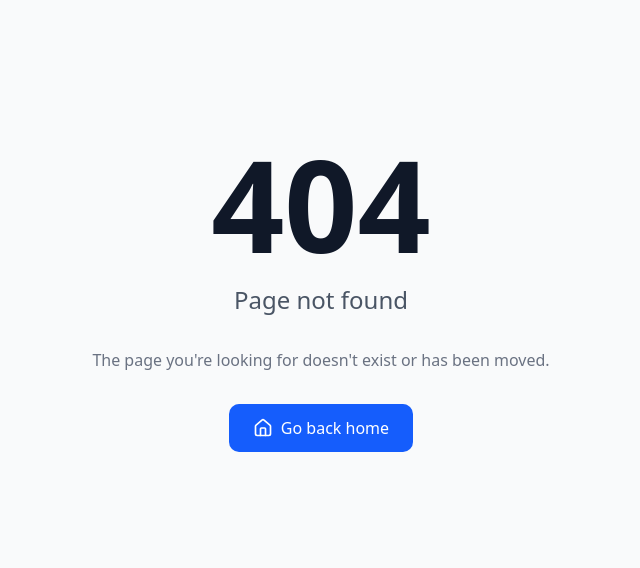
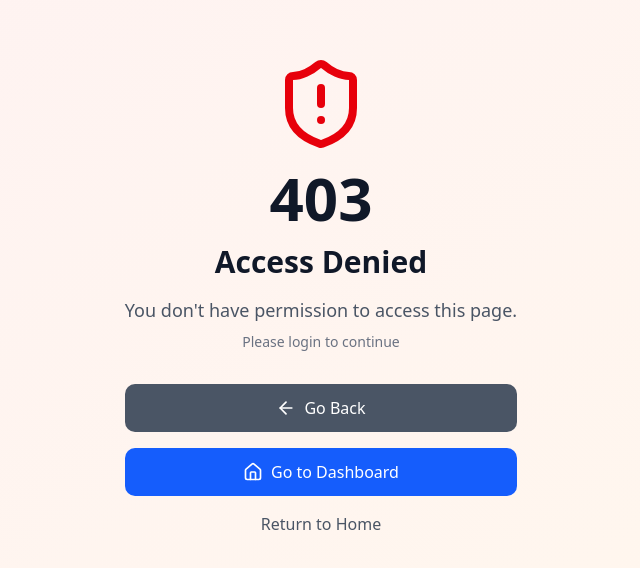
Before and after one commit to jamil908/parcell-delivery-client, a React (Vite) app: page /unauthorized in a window 1280 px wide. Before the commit this address had no page. Shown: the part 104-672 px from the top of the page, without its empty margins (319-959 px from the left). Built offline with nearby package versions, Linux system fonts and the light colour scheme.

Commit message:
add role based login

```diff
--- /dev/null
+++ b/src/Pages/Unauthorized.tsx
@@ -0,0 +1,69 @@
+import React from 'react';
+import { Link, useNavigate } from 'react-router-dom';
+import { ShieldAlert, Home, ArrowLeft } from 'lucide-react';
+import { useAuth } from '@/hooks/useAuth';
+
+const Unauthorized: React.FC = () => {
+  const navigate = useNavigate();
+  const { user } = useAuth();
+
+  const getDashboardLink = () => {
+    if (!user) return '/login';
+
+    switch (user.role) {
+      case 'admin':
+        return '/admin-dashboard';
+      case 'sender':
+        return '/sender-dashboard';
+      case 'receiver':
+        return '/receiver-dashboard';
+      default:
+        return '/';
+    }
+  };
+
+  return (
+    <div className="min-h-screen flex items-center justify-center bg-gradient-to-br from-red-50 to-orange-50 px-4">
+      <div className="text-center max-w-md">
+        <div className="mb-8">
+          <ShieldAlert className="w-24 h-24 text-red-600 mx-auto mb-4" />
+          <h1 className="text-6xl font-bold text-gray-900 mb-4">403</h1>
+          <h2 className="text-3xl font-bold text-gray-900 mb-4">Access Denied</h2>
+          <p className="text-lg text-gray-600 mb-2">
+            You don't have permission to access this page.
+          </p>
+          <p className="text-sm text-gray-500">
+            {user ? `Your role: ${user.role}` : 'Please login to continue'}
+          </p>
+        </div>
+
+        <div className="space-y-4">
+          <button
+            onClick={() => navigate(-1)}
+            className="w-full flex items-center justify-center space-x-2 bg-gray-600 text-white px-6 py-3 rounded-lg hover:bg-gray-700 transition"
+          >
+            <ArrowLeft className="w-5 h-5" />
+            <span>Go Back</span>
+          </button>
+
+          <Link
+            to={getDashboardLink()}
+            className="w-full flex items-center justify-center space-x-2 bg-blue-600 text-white px-6 py-3 rounded-lg hover:bg-blue-700 transition"
+          >
+            <Home className="w-5 h-5" />
+            <span>Go to Dashboard</span>
+          </Link>
+
+          <Link
+            to="/"
+            className="block text-gray-600 hover:text-gray-900 transition"
+          >
+            Return to Home
+          </Link>
+        </div>
+      </div>
+    </div>
+  );
+};
+
+export default Unauthorized;
--- a/src/Pages/dashboard/ReceiverDashboard.tsx
+++ b/src/Pages/dashboard/ReceiverDashboard.tsx
@@ -1,6 +1,6 @@
 import React, { useState } from 'react';
 import { Link,  } from 'react-router-dom';
-import { Package,  Search, Filter, Eye, CheckCircle, Cross,  } from 'lucide-react';
+import { Package,  Search, Filter, Eye, CheckCircle,   } from 'lucide-react';
 import { ResponsiveContainer, PieChart, Pie, Cell, BarChart, CartesianGrid, XAxis, YAxis, Tooltip, Legend, Bar } from 'recharts';
 import toast from 'react-hot-toast';
 
--- a/src/components/routes/ProtectedRoute.tsx
+++ b/src/components/routes/ProtectedRoute.tsx
@@ -1,5 +1,4 @@
-
-
+import React from 'react';
 import { Navigate } from 'react-router-dom';
 import { useAuth } from '@/hooks/useAuth';
 import type { TUserRole } from '@/types/user.types';
@@ -9,26 +8,22 @@ interface ProtectedRouteProps {
   allowedRoles?: TUserRole[];
 }
 
-const ProtectedRoute:React.FC<ProtectedRouteProps> = ({ children, allowedRoles })=>  {
+const ProtectedRoute: React.FC<ProtectedRouteProps> = ({ children, allowedRoles }) => {
   const { isAuthenticated, user } = useAuth();
 
-  if (!isAuthenticated) {
+  // Not authenticated - redirect to login
+  if (!isAuthenticated || !user) {
     return <Navigate to="/login" replace />;
   }
 
-  if (allowedRoles && user && !allowedRoles.includes(user.role)) {
-    // Redirect to appropriate dashboard if role not allowed
-    if (user.role === 'admin') {
-      return <Navigate to="/admin/dashboard" replace />;
-    } else if (user.role === 'sender') {
-      return <Navigate to="/sender/dashboard" replace />;
-    } else if (user.role === 'receiver') {
-      return <Navigate to="/receiver/dashboard" replace />;
-    }
-    return <Navigate to="/" replace />;
+  // Check if user has required role
+  if (allowedRoles && !allowedRoles.includes(user.role)) {
+    // User is authenticated but doesn't have permission
+    return <Navigate to="/unauthorized" replace />;
   }
 
+  // User is authenticated and has permission
   return <>{children}</>;
 };
 
-export default ProtectedRoute
+export default ProtectedRoute;
--- a/src/components/routes/PublicRoute.tsx
+++ b/src/components/routes/PublicRoute.tsx
@@ -1,25 +1,13 @@
-
-
-import { Navigate } from 'react-router-dom';
-import { useAuth } from '@/hooks/useAuth';
+/* eslint-disable @typescript-eslint/no-unused-vars */
+import React from 'react';
 
 interface PublicRouteProps {
   children: React.ReactNode;
 }
 
 const PublicRoute: React.FC<PublicRouteProps> = ({ children }) => {
-  const { isAuthenticated, user } = useAuth();
 
-  if (isAuthenticated && user) {
-    // Redirect authenticated users to their dashboard
-    if (user.role === 'admin') {
-      return <Navigate to="/admin/dashboard" replace />;
-    } else if (user.role === 'sender') {
-      return <Navigate to="/" replace />;
-    } else if (user.role === 'receiver') {
-      return <Navigate to="/receiver/dashboard" replace />;
-    }
-  }
+
 
   return <>{children}</>;
 };
--- a/src/components/shared/Navbar.tsx
+++ b/src/components/shared/Navbar.tsx
@@ -96,9 +96,10 @@ const user = data?.user || null;
                           Receiver Dashboard
                         </Link>
                       )}
+
                       {user?.role === "admin" && (
   <Link
-                          to="/sender-admin"
+    to="/admin-dashboard"  // ✅ Changed from "/sender-admin"
     className="text-gray-700 hover:text-blue-600 transition"
   >
     Admin Dashboard
--- a/src/routes/index.tsx
+++ b/src/routes/index.tsx
@@ -1,20 +1,85 @@
+// import Login from '@/Pages/auth/Login';
+// import Register from '@/Pages/auth/Register';
+// import { createBrowserRouter } from 'react-router-dom';
+// import NotFound from '@/Pages/NotFound';
+// import Landing from '@/Pages/Landing';
+// import About from '@/Pages/About';
+// import { Tracking } from '@/Pages/Tracking';
+// import SenderDashboard from '@/Pages/dashboard/SenderDashboard';
+// import ReceiverDashboard from '@/Pages/dashboard/ReceiverDashboard';
+// import AdminDashboard from '@/Pages/dashboard/AdminDashboard';
+// // Loaders
+
+// export const router = createBrowserRouter([
+//   // Public Routes
+
+
+//   // Auth Routes (redirect if logged in)
+//   {
+//     path: '/',
+//     element: <Landing />,
+//   },
+//   {
+//     path: '/about',
+//     element: <About />,
+//   },
+//   {
+//     path: '/tracking',
+//     element: <Tracking />,
+//   },
+//   {
+//     path: '/login',
+//     element: <Login />,
+//   },
+//   {
+//     path: '/register',
+//     element: <Register />,
+
+//   },
+//   {
+//     path: '/sender-dashboard',
+//     element: <SenderDashboard />,
+
+//   },
+//   {
+//     path: '/sender-admin',
+//     element: <AdminDashboard />,
+
+//   },
+//   {
+//     path: '/receiver-dashboard',
+//     element: <ReceiverDashboard />,
+
+//   },
+
+//   {
+//     path: '*',
+//     element: <NotFound />,
+//   },
+// ]);
+
+
+
+
+// Components
+
+import ProtectedRoute from '@/components/routes/ProtectedRoute';
+import PublicRoute from '@/components/routes/PublicRoute';
+import About from '@/Pages/About';
 import Login from '@/Pages/auth/Login';
 import Register from '@/Pages/auth/Register';
-import { createBrowserRouter } from 'react-router-dom';
+import AdminDashboard from '@/Pages/dashboard/AdminDashboard';
+import ReceiverDashboard from '@/Pages/dashboard/ReceiverDashboard';
+import SenderDashboard from '@/Pages/dashboard/SenderDashboard';
+import Landing from '@/Pages/Landing';
 import NotFound from '@/Pages/NotFound';
-import Landing from '@/Pages/Landing';
-import About from '@/Pages/About';
 import { Tracking } from '@/Pages/Tracking';
-import SenderDashboard from '@/Pages/dashboard/SenderDashboard';
-import ReceiverDashboard from '@/Pages/dashboard/ReceiverDashboard';
-import AdminDashboard from '@/Pages/dashboard/AdminDashboard';
-// Loaders
+import Unauthorized from '@/Pages/Unauthorized';
+import { Contact } from 'lucide-react';
+import { createBrowserRouter } from 'react-router';
 
 export const router = createBrowserRouter([
-  // Public Routes
-
-
-  // Auth Routes (redirect if logged in)
+  // Public Routes (accessible to everyone)
   {
     path: '/',
     element: <Landing />,
@@ -24,34 +89,69 @@ export const router = createBrowserRouter([
     element: <About />,
   },
   {
+    path: '/contact',
+    element: <Contact />,
+  },
+  {
     path: '/tracking',
     element: <Tracking />,
   },
+
+  // Auth Routes (only for non-authenticated users)
   {
     path: '/login',
-    element: <Login />,
+    element: (
+      <PublicRoute>
+        <Login />
+      </PublicRoute>
+    ),
   },
   {
     path: '/register',
-    element: <Register />,
+    element: (
+      <PublicRoute>
+        <Register />
+      </PublicRoute>
+    ),
+  },
 
-  },
+  // Protected Routes - Sender Dashboard
   {
     path: '/sender-dashboard',
-    element: <SenderDashboard />,
+    element: (
+      <ProtectedRoute allowedRoles={['sender']}>
+        <SenderDashboard />
+      </ProtectedRoute>
+    ),
+  },
 
-  },
-  {
-    path: '/sender-admin',
-    element: <AdminDashboard />,
-
-  },
+  // Protected Routes - Receiver Dashboard
   {
     path: '/receiver-dashboard',
-    element: <ReceiverDashboard />,
-
+    element: (
+      <ProtectedRoute allowedRoles={['receiver']}>
+        <ReceiverDashboard />
+      </ProtectedRoute>
+    ),
   },
 
+  // Protected Routes - Admin Dashboard
+  {
+    path: '/admin-dashboard',
+    element: (
+      <ProtectedRoute allowedRoles={['admin']}>
+        <AdminDashboard />
+      </ProtectedRoute>
+    ),
+  },
+
+  // Unauthorized Page
+  {
+    path: '/unauthorized',
+    element: <Unauthorized />,
+  },
+
+  // 404 Page
   {
     path: '*',
     element: <NotFound />,
```
Lines whose indentation alone changed are shown as unchanged.
